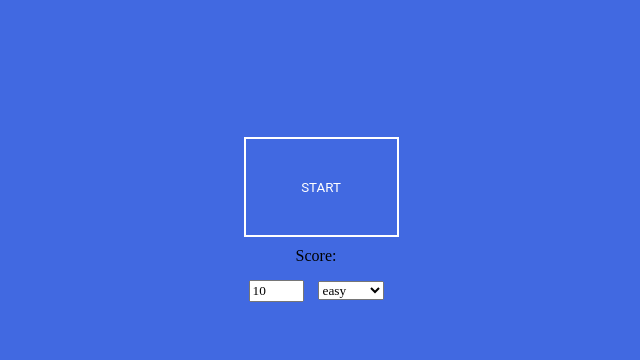
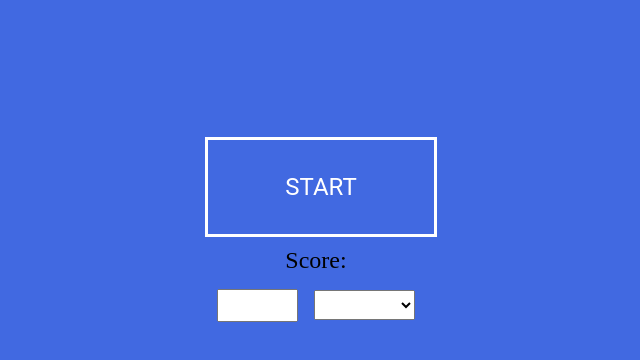
Before and after one commit to MaksymSharinDev/strive-apr21-M1D10, a plain HTML site: page index.html in a window 1280 px wide. Shown: the whole page, without its empty margins (324-964 px from the left). Drawn offline with Linux system fonts and the light colour scheme; a web font is replaced by a local one.

Commit message:
chore: some finetune

```diff
--- a/index.html
+++ b/index.html
@@ -40,6 +40,7 @@
 
   * {
     font-family: Hacked;
+    font-size:x-large;
     margin: 5px;
   }
 
@@ -409,6 +410,8 @@
       }
 
       //MAIN
+      $('#answerQuantity').value = ''
+      $('#difficulty').value = ''
       $('#start').addEventListener('click', function () {
         $('#start').hidden = true
         $('#answerQuantity').hidden = true;
```
